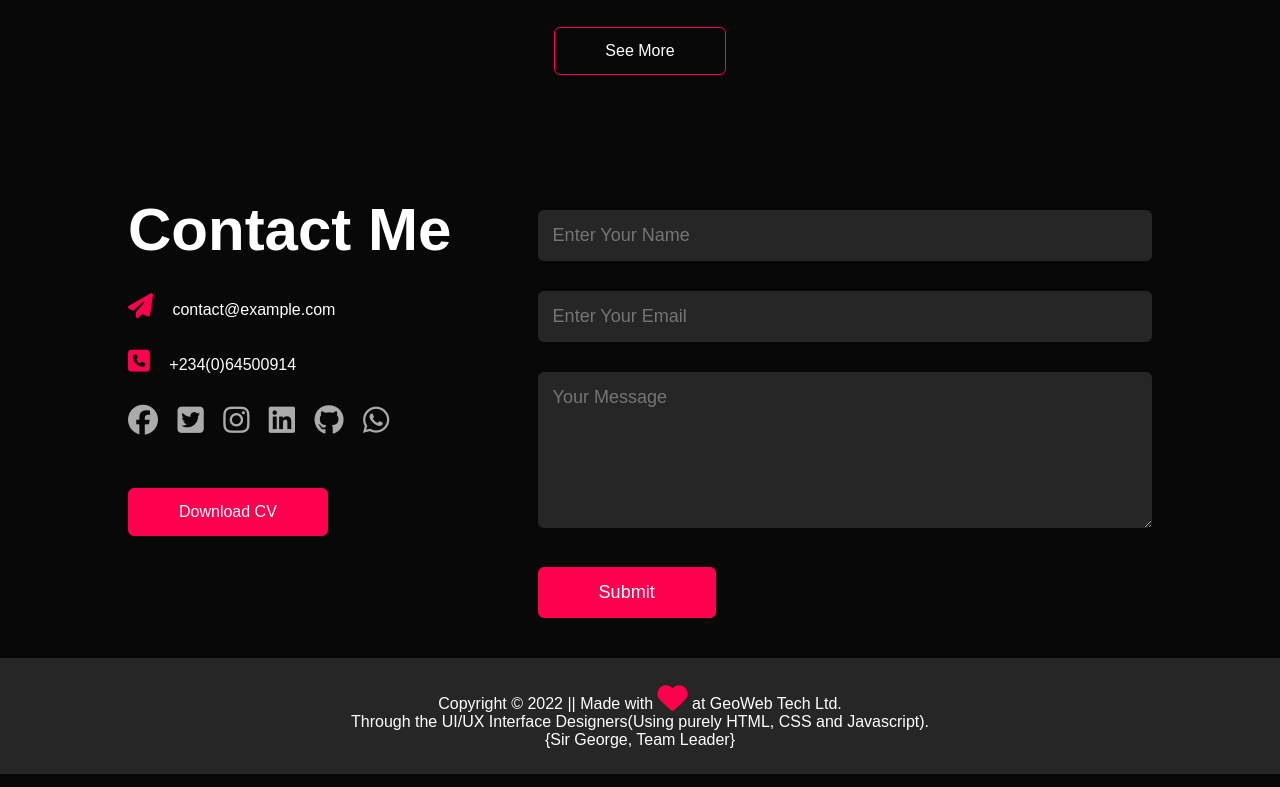
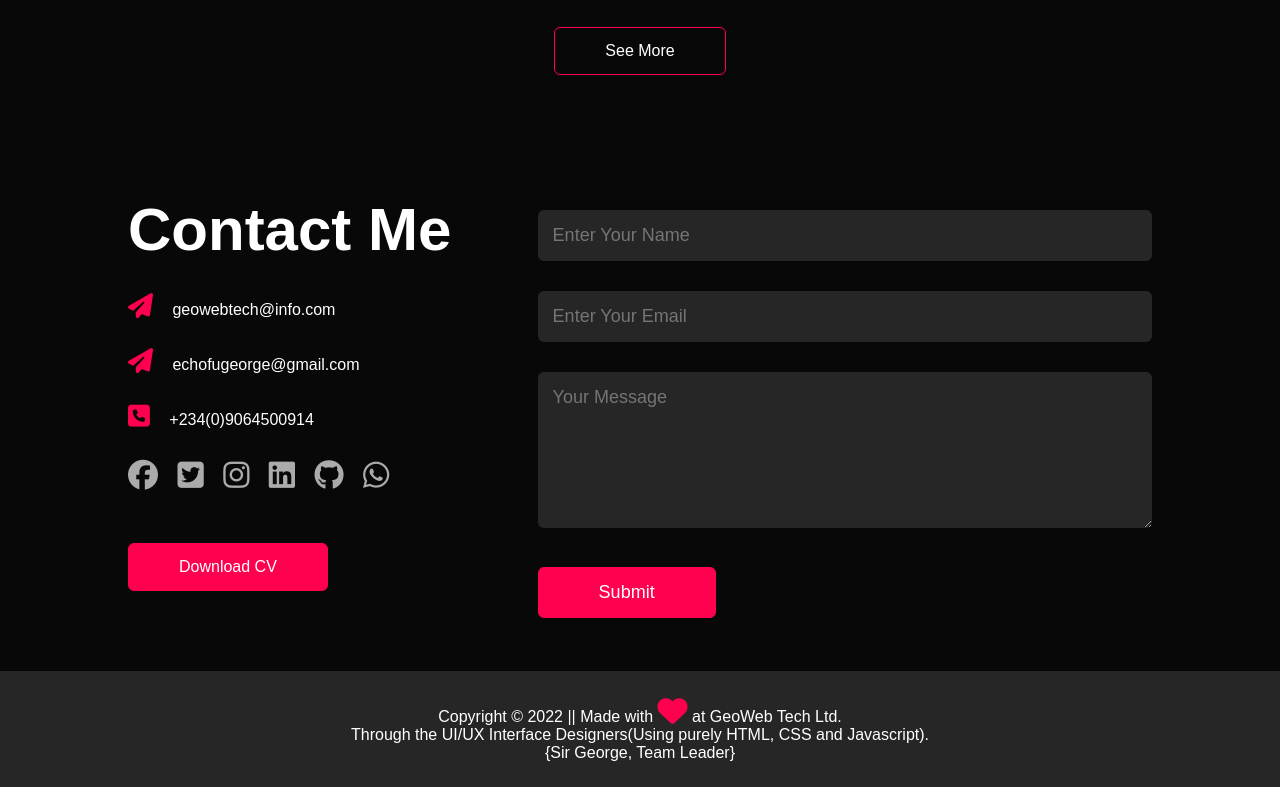
Before and after one commit to adahgeorge/newPortfolio, a plain HTML site: page index.html in a window 1280 px wide. Shown: the part 2665-3452 px from the top of the page. Drawn offline with Linux system fonts and the light colour scheme.

Commit message:
Update index.html

```diff
--- a/index.html
+++ b/index.html
@@ -179,8 +179,9 @@ Organizational Staff Training, Consultancy, Database Administration, Forensic Sc
         <div class="row">
             <div class="contact-left">
                 <h1 class="sub-title">Contact Me</h1>
-                <p><i class="fa-solid fa-paper-plane"></i> contact@example.com</p>
-                <p><i class="fa-solid fa-square-phone"></i> +234(0)64500914</p>
+                <p><i class="fa-solid fa-paper-plane"></i> geowebtech@info.com</p>
+                <p><i class="fa-solid fa-paper-plane"></i> echofugeorge@gmail.com</p>
+                <p><i class="fa-solid fa-square-phone"></i> +234(0)9064500914</p>
                 <div class="social-icons">
                     <a href="https://web.facebook.com/profile.php?id=100073211890976"><i class="fa-brands fa-facebook"></i></a>
 
```
